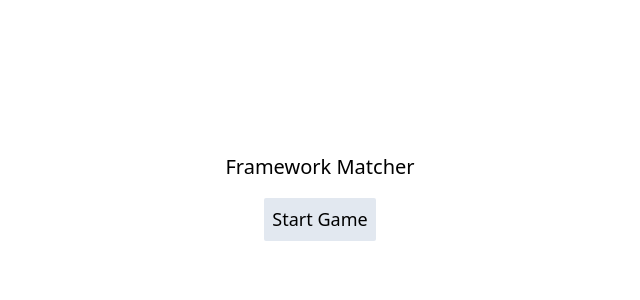
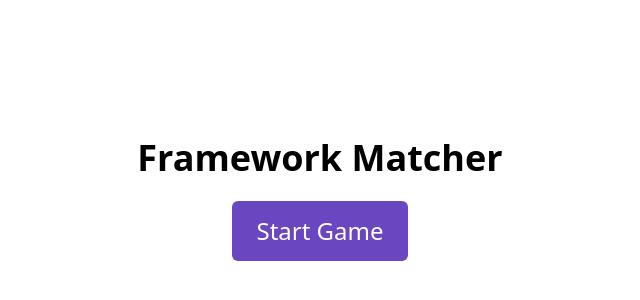
Before and after one commit to chris-tse/framework-matcher, a React (Create React App) app: page / in a window 1280 px wide. Shown: the part 204-504 px from the top of the page, without its empty margins (320-960 px from the left). Built offline with nearby package versions, Linux system fonts and the light colour scheme.

Commit message:
Adjust styles of start screen

```diff
--- a/src/App.tsx
+++ b/src/App.tsx
@@ -18,9 +18,9 @@ function App() {
         <div className="w-screen min-h-screen flex flex-col justify-center">
             {gameState === 'NOT_STARTED' ? (
                 <div className="flex flex-col">
-                    <h1 className="text-xl text-center">Framework Matcher</h1>
+                    <h1 className="text-4xl text-center font-bold">Framework Matcher</h1>
                     <button
-                        className="bg-gray-300 px-2 py-2 mt-4 rounded-sm text-lg inline-block mx-auto"
+                        className="bg-purple-700 hover:bg-purple-800 text-white px-6 py-3 mt-4 rounded-md text-2xl inline-block mx-auto"
                         onClick={startGame}
                     >
                         Start Game
@@ -32,10 +32,9 @@ function App() {
 
             {gameState === 'GAME_WON' ? (
                 <div className="flex flex-col">
-                    <h1 className="text-xl text-center">Framework Matcher</h1>
-                    <p className="text-center">You win!</p>
+                    <h1 className="text-4xl text-center font-bold">You Win!</h1>
                     <button
-                        className="bg-gray-300 px-2 py-2 mt-4 rounded-sm text-lg inline-block mx-auto"
+                        className="bg-purple-700 hover:bg-purple-800 text-white px-6 py-3 mt-4 rounded-md text-2xl inline-block mx-auto"
                         onClick={startGame}
                     >
                         Play Again
```
